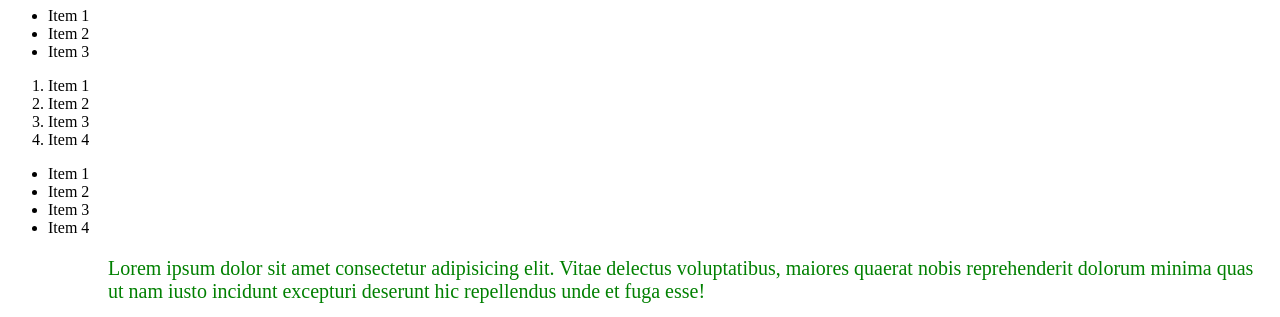
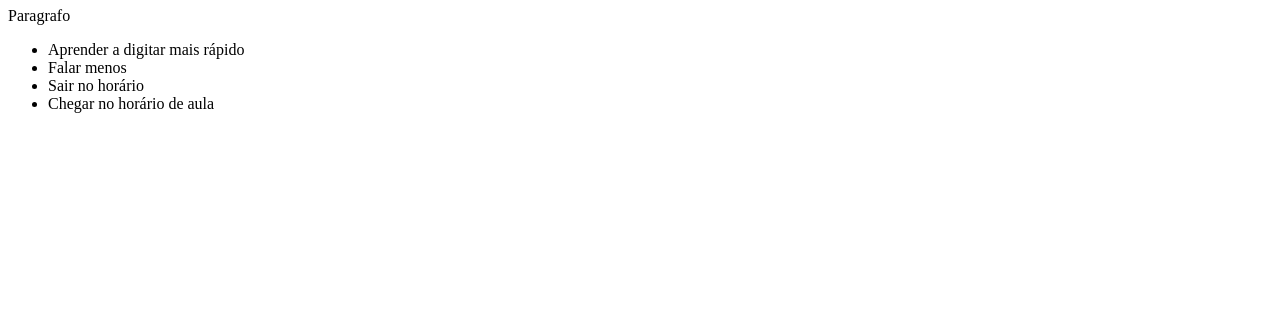
Before and after one commit to JeniferGomes07/Aula-DOM, a plain HTML site: page index.html in a window 1280 px wide. Shown: the part 73-390 px from the top of the page. Drawn offline with Linux system fonts and the light colour scheme.

Commit message:
Aula 02/05

```diff
--- a/index.html
+++ b/index.html
@@ -4,7 +4,7 @@
     <meta charset="UTF-8">
     <meta name="viewport" content="width=device-width, initial-scale=1.0">
     <title>DOM - Parte Completa</title>
-    <style>
+   <style>
         .regrito{
             font-weight: bold;
         }
@@ -21,7 +21,7 @@
 <body>
     <h1 id="titulo">Mexendo com DOM</h1>
 
-    <ul id="listinha">
+   <!--  <ul id="listinha">
         <li id="Item01">Item 1</li>
         <li id="Item02">Item 2</li>
         <li id="Item03">Item 3</li>
@@ -50,7 +50,15 @@
             setInterval(() => elem.hidden = !elem.hidden, 1000);
         </script>
 
-    <img src="LogoAB-final.png" style="height: 150px; object-fit: scale-down;">
+    <img src="LogoAB-final.png" style="height: 150px; object-fit: scale-down;"> -->
+
+    <p id="base">Paragrafo</p>
+
+    <ul id="tarefas">
+        <li>Aprender a digitar mais rápido</li>
+        <li>Falar menos</li>
+        <li>Sair no horário</li>
+    </ul>
 
     <script src="script.js"></script>
 </body>
--- a/script.js
+++ b/script.js
@@ -29,7 +29,7 @@ console.log(document.getElementById("listinha"));
 console.log(document.getElementById("Item01"));*/
 
 //SEGUNDA PARTE DA AULA
-
+/*
 
 console.log(document.querySelectorAll(".ordenada"));
 console.log(document.querySelector(".ordenada"));
@@ -62,4 +62,25 @@ titulo.classList.toggle("negrito");
 let paragrafo = document.getElementById("paragrafo01");
 paragrafo.style.fontSize = "20px";
 paragrafo.style.color = "green";
-paragrafo.style.marginLeft = "100px";
+paragrafo.style.marginLeft = "100px"; */
+
+//Criando elementos pelo js
+let titulo02 = document.createElement("h2");
+titulo02.innerText = "kueizy kueizy kueizy";
+
+let paragrafo = document.getElementById("base");
+paragrafo.append(titulo02);
+paragrafo.prepend(titulo02);
+
+paragrafo.before(titulo02);
+paragrafo.after(titulo02);
+
+titulo02.remove();
+
+//Exemplo lista
+let tarefas = document.getElementById("tarefas");
+
+let item = document.createElement("li");
+item.innerText = "Chegar no horário de aula";
+
+tarefas.append(item);
```
